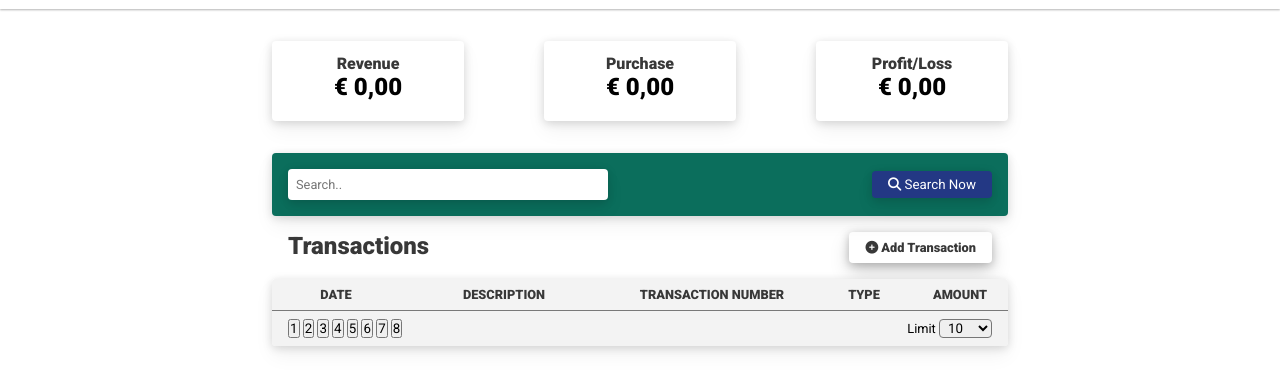
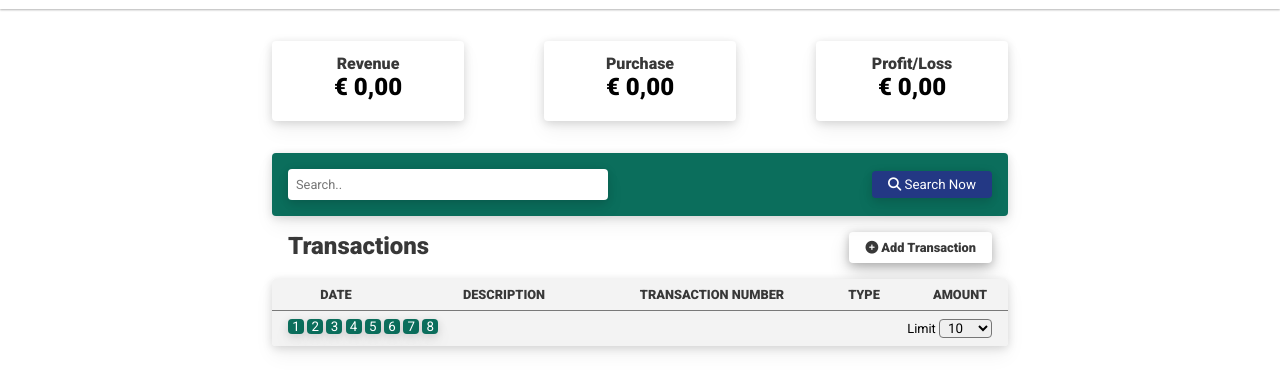
Before and after one commit to NiloyanSellathurai02/FinanceBook-Javascript-, a website: page public/index.html in a window 1280 px wide. Shown: the part 55-446 px from the top of the page. Drawn offline with Linux system fonts and the light colour scheme; no server answers.

Commit message:
Versie 13

```diff
--- a/public/app.js
+++ b/public/app.js
@@ -75,6 +75,15 @@ const getTransactions = () => {
   transactionAmount.innerHTML = insertTransactionAmount;
 
   calculateFinance(response);
+};
+
+const getSelectionTransactions = () => {
+  const getSelection = new XMLHttpRequest();
+  getSelection.open("GET", "http://localhost:9000/find", false);
+  getSelection.setRequestHeader("Content-Type", "application/json");
+  getSelection.send();
+  const getTransactionsRes = JSON.parse(getSelection.response);
+  console.log(getTransactionsRes);
 };
 
 const calculateFinance = (response) => {
@@ -173,6 +182,8 @@ submitTransactionBtn.addEventListener("click", () => {
   getTransactions();
 });
 
+page1.addEventListener("click", getSelectionTransactions);
+
 hbMenu.addEventListener("click", () => {
   console.log("Menu Open");
   hbMenuOpen.classList.toggle("sidebar--toggle");
--- a/public/index.html
+++ b/public/index.html
@@ -195,14 +195,14 @@
           </div>
           <div class="transactions--footer">
             <div class="paginations">
-              <button id="page-1">1</button>
-              <button id="page-2">2</button>
-              <button id="page-3">3</button>
-              <button id="page-4">4</button>
-              <button id="page-5">5</button>
-              <button id="page-6">6</button>
-              <button id="page-7">7</button>
-              <button id="page-8">8</button>
+              <button class="page-btn" id="page-1">1</button>
+              <button class="page-btn" id="page-2">2</button>
+              <button class="page-btn" id="page-3">3</button>
+              <button class="page-btn" id="page-4">4</button>
+              <button class="page-btn" id="page-5">5</button>
+              <button class="page-btn" id="page-6">6</button>
+              <button class="page-btn" id="page-7">7</button>
+              <button class="page-btn" id="page-8">8</button>
             </div>
             <div class="filterTrans-select">
               <label for="limit">Limit</label>
--- a/public/style.css
+++ b/public/style.css
@@ -367,6 +367,15 @@ form {
   font-size: 0.8rem;
 }
 
+.page-btn {
+  background-color: #0b6e5c;
+  border-radius: 0.25rem;
+  color: white;
+  box-shadow: 0 2px 10px 0 rgb(0, 0, 0, 0.15), 0 10px 20px 0 rgb(0, 0, 0, 0.05);
+  width: 1rem;
+  border: none;
+  cursor: pointer;
+}
 #page {
   padding: 0 0.25rem;
   border-radius: 0.25rem;
```
Also changed, not shown: server.js (+8 -0 lines).
